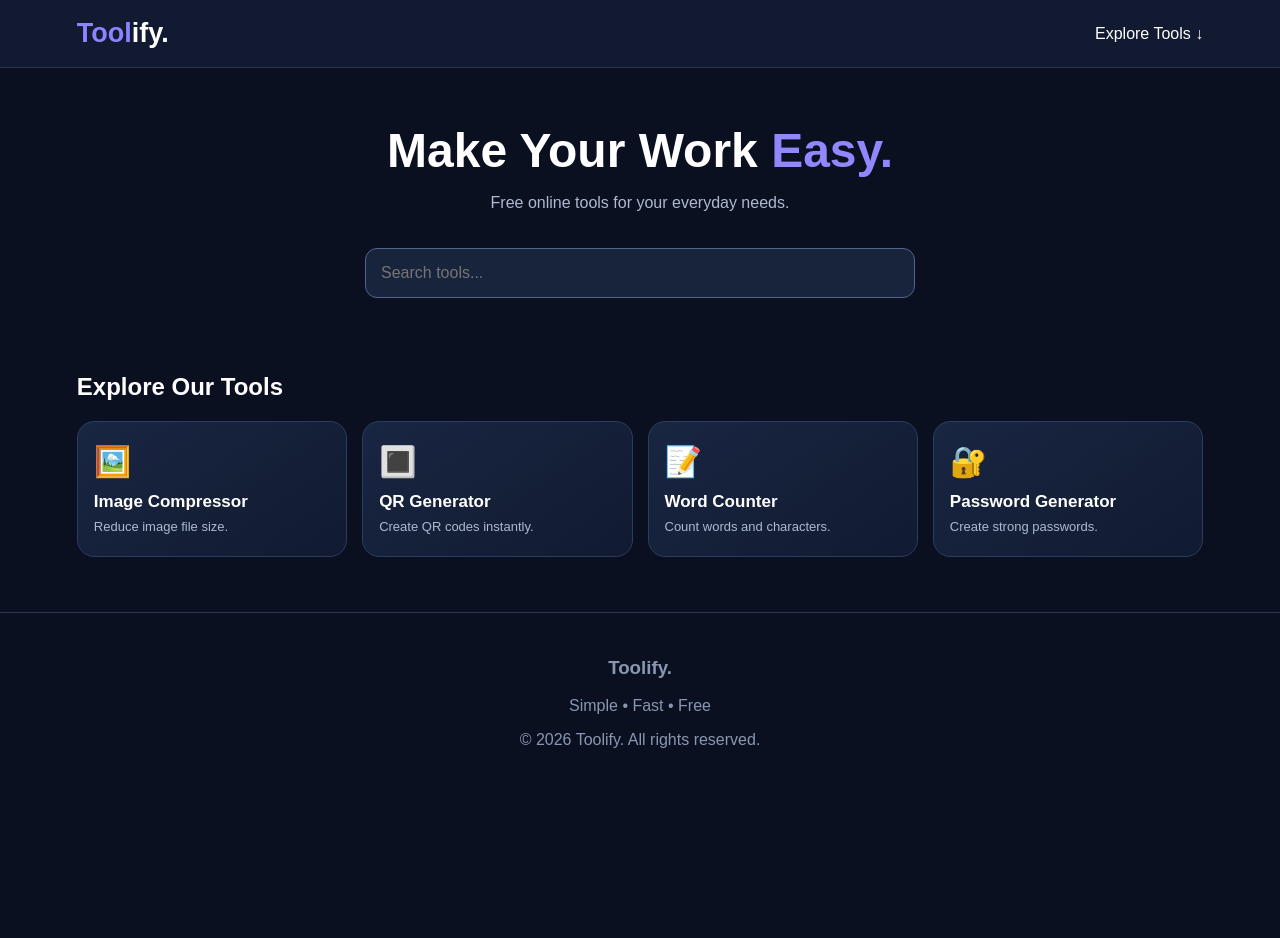
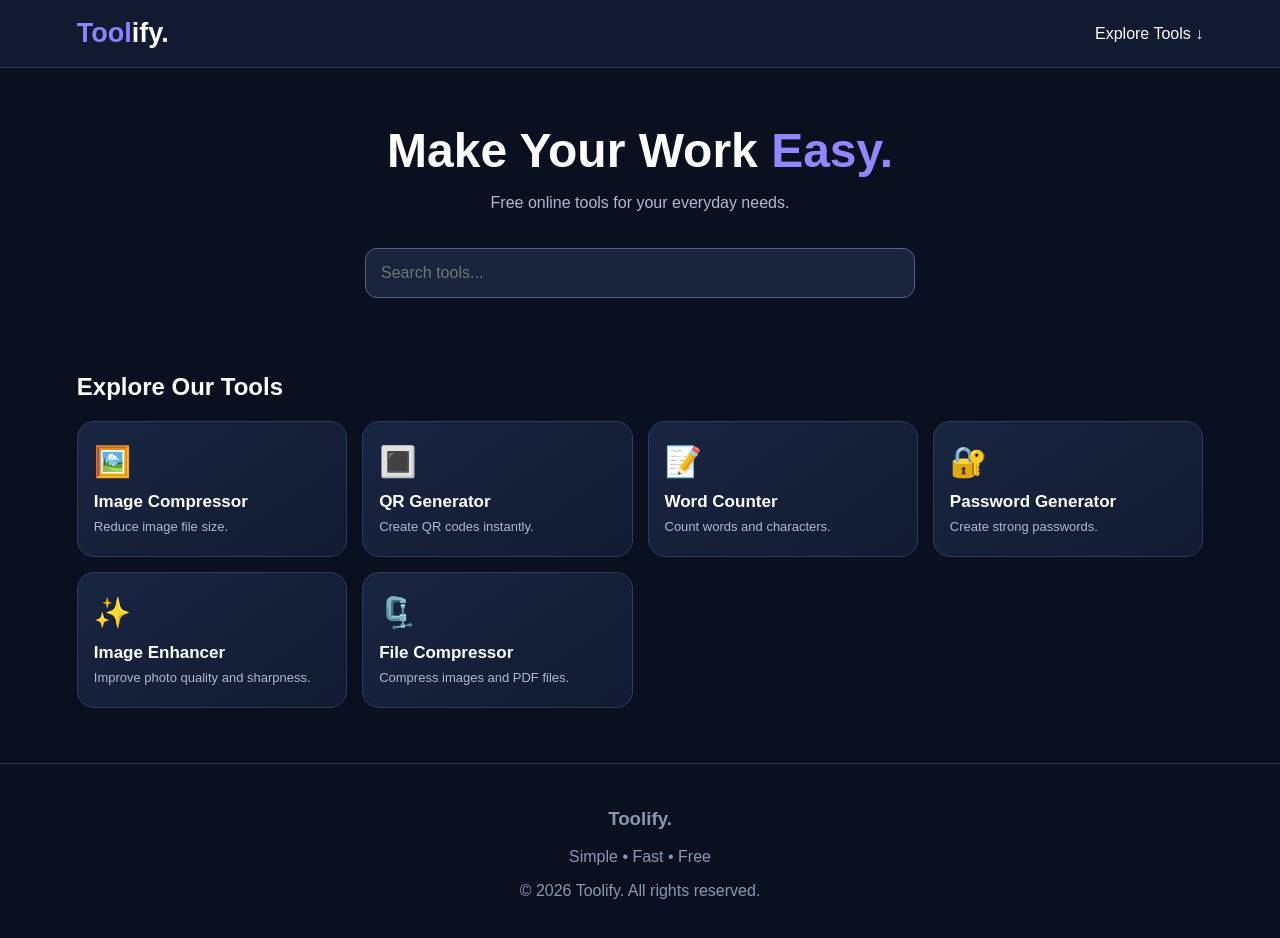
Before and after one commit to vish817/vish817.github.io, a plain HTML site: page index.html in a window 1280 px wide. Before the commit the page ends 800 px from the top, so only its background shows below. Drawn offline with Linux system fonts and the light colour scheme.

Commit message:
Add Image Enhancer and File Compressor tools

```diff
--- a/index.html
+++ b/index.html
@@ -108,6 +108,17 @@ footer{text-align:center;padding:25px;color:#8997b2;border-top:1px solid #263653
    <div class="emoji">🔐</div>
    <h3>Password Generator</h3>
    <p>Create strong passwords.</p>
+  </div>
+    <div class="tool" data-name="image enhancer photo hd" onclick="openTool('enhancer')">
+   <div class="emoji">✨</div>
+   <h3>Image Enhancer</h3>
+   <p>Improve photo quality and sharpness.</p>
+  </div>
+
+  <div class="tool" data-name="file compressor pdf zip image" onclick="openTool('filecompress')">
+   <div class="emoji">🗜️</div>
+   <h3>File Compressor</h3>
+   <p>Compress images and PDF files.</p>
   </div>
  </div>
 
```
